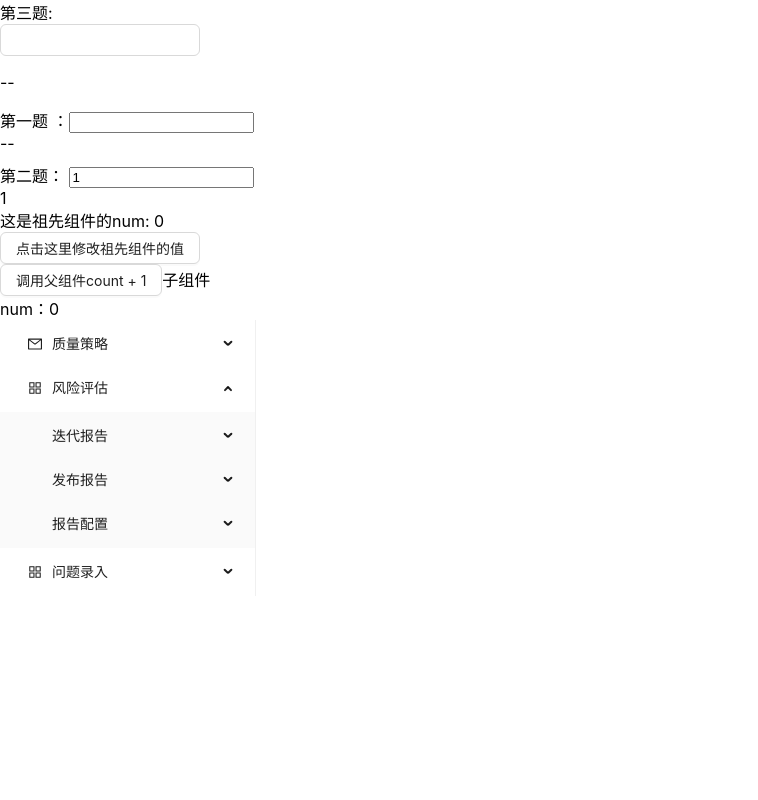
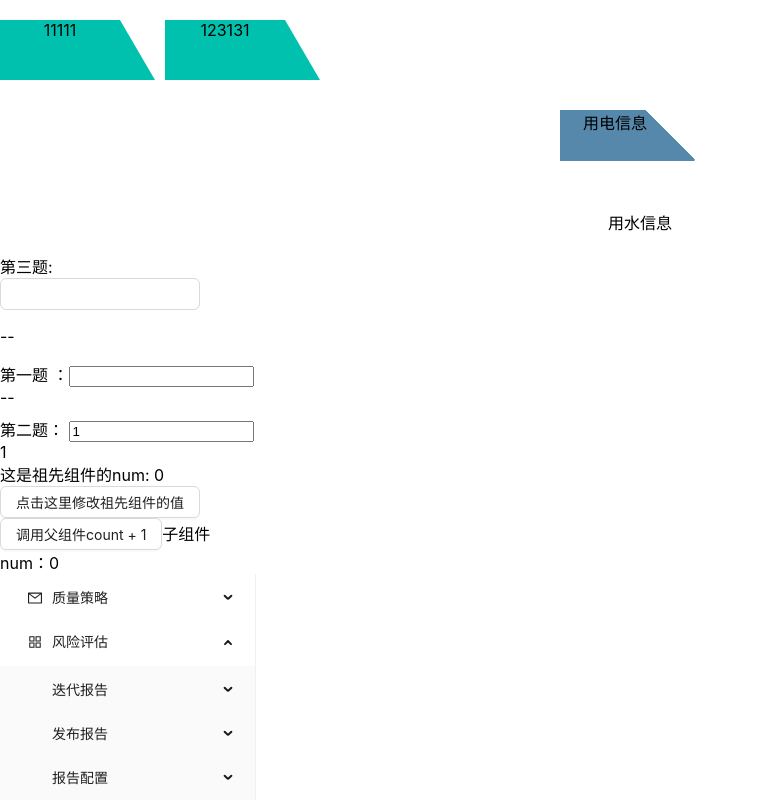
Before and after one commit to TalentedPlayerXXC/my-app, a React (Create React App) app: page / in a window 1280 px wide. Shown: the top 800 px of the page, without its empty margins (0-758 px from the left). Built offline with nearby package versions, Linux system fonts and the light colour scheme.

Commit message:
新增树形结构遍历&css相关&react错误边界

```diff
--- a/src/App.js
+++ b/src/App.js
@@ -1,7 +1,9 @@
-import { useRef, useState } from "react";
+import React, { useRef, useState, Suspense } from "react";
 import { Button, Input } from 'antd'
 import MenuList from "./MenuList";
 import myContext from './redux/reducer'
+import Tabs from "./Tabs";
+import CatchError from "./CatchError";
 import "./App.css";
 // import Counter from "./Count";
 // import useCountdown from "./useCountdown";
@@ -12,7 +14,6 @@ import "./App.css";
 import TableList from './TableList.tsx'
 import { MyInput, MyInput1 } from './MyInput'
 import FormItem from "./FormItem";
-
 function App() {
   const [count, setCount] = useState(0)
   const [val, setVal] = useState('1')
@@ -23,19 +24,12 @@ function App() {
   //   // 调用子组件num加一
   // }
   return (
-    // <Provider store={store}>
-    //   <div>
-    //     {/* <input ref={dom} /> */}
-    //     {/* <Button onClick={() => console.log(dom.current.value)}>get iptVal</Button> */}
-    //     {/* <UseReducer />  */}
-    //     <MenuList />
-    //     {/* {console.log(dom)} */}
-    //   </div>
-    // </Provider>
-    // <div onClick={getRef}>
     <div>
+      <Tabs />
+      <Suspense fallback={<>Loading......</>}>
         <div>
-        第三题: <FormItem name='ceshi'>
+          第三题:
+          <FormItem name='ceshi'>
             <Input style={{ width: 200 }} />
           </FormItem>
         </div>
@@ -45,6 +39,7 @@ function App() {
         <div style={{ marginTop: 10 }}>
           第二题： <MyInput1 value={val} onChange={e => setVal(e)} />
         </div>
+      </Suspense>
 
       {/* 父组件count: {count}
       <Button onClick={() => dom?.current?.setNum((s) => s + 1)}>子组件num + 1</Button> */}
@@ -53,7 +48,10 @@ function App() {
         count, setCount
       }}>
         <MenuList ref={dom} setCount={setCount} />
+        {/* 使用错误捕获组件包裹 */}
+        <CatchError>
           <TableList />
+        </CatchError>
       </myContext.Provider>
       {/* {console.log(dom)} */}
       <Button onClick={() => console.log(dom.current.value)}>get iptVal</Button>
--- /dev/null
+++ b/src/CatchError.jsx
@@ -0,0 +1,33 @@
+import React from "react";
+class CatchError extends React.Component {
+    constructor(props) {
+        super(props);
+        this.state = { hasError: false };
+    }
+
+    static getDerivedStateFromError(error) {
+        // 更新 state 使下一次渲染能够显示降级后的 UI
+        return { hasError: true };
+    }
+
+    componentDidCatch(error, errorInfo) {
+        // 你同样可以将错误日志上报给服务器
+        console.log(error, errorInfo, 'didCatch');
+        this.setState({
+            hasError: true
+        })
+        // logErrorToMyService(error, errorInfo);
+    }
+
+    render() {
+        return (
+            <>
+                {
+                    this.state.hasError ? <h1>有错误</h1> : this.props.children
+                }
+            </>
+        )
+    }
+}
+
+export default CatchError;
--- a/src/TableList.tsx
+++ b/src/TableList.tsx
@@ -86,7 +86,7 @@ function TableList(): any {
       case "warn":
         return <Tag color="red">warn</Tag>;
       default:
-        break;
+        return '--'
     }
   };
   const renderTagColor = (type: string) => {
@@ -213,7 +213,7 @@ function TableList(): any {
           <Popconfirm
             title=""
             description="确认删除吗？"
-            onConfirm={() => confirm(record?.id)}
+            onConfirm={() => this.confirm(record?.id)}
             // onCancel={cancel}
             okText="是"
             cancelText="否"
@@ -280,12 +280,6 @@ function TableList(): any {
 
   return (
     <div style={{ padding: 20 }}>
-      {/* <UseCountdown
-      day = {0}
-      hour = {0}
-      minute = {0}
-      second = {10}
-      /> */}
       <div style={{ display: "flex" }}>
         <div>
           名称：{" "}
@@ -320,7 +314,8 @@ function TableList(): any {
         }}
       >
         <h3>应用列表</h3>
-        <Button onClick={() => showModal("create", {})} type="primary">
+        {/* <Button onClick={() => showModal("create", {})} type="primary"> */}
+        <Button onClick={() => { throw new Error('111') }} type="primary">
           新建
         </Button>
       </div>
--- /dev/null
+++ b/src/Tabs.js
@@ -0,0 +1,18 @@
+
+import './tabs.css'
+const Tabs = () => {
+    return (
+        <div className='tabs' style={{ marginTop: 20, marginBottom: 20 }}>
+            <div style={{ display: 'flex', }}>
+                <div className='tab1show'></div>
+                <div className='tab2show'></div>
+            </div>
+            <div style={{ marginTop: 30 }}>
+                <div className='tab1hide'>用电信息</div>
+                <div className='tab2hide'>用水信息</div>
+            </div>
+        </div>
+    )
+}
+
+export default Tabs
--- /dev/null
+++ b/src/tabs.css
@@ -0,0 +1,78 @@
+.tabs>div {
+    text-align: center;
+}
+
+.tab1show {
+    /* margin-left: 20px; */
+    /* position: relative; */
+    /* z-index: 99; */
+    /* position: relative;
+    width: 120px;
+    height: 0;
+    margin-left: 1px;
+    border-left: 0;
+    border-top: 0;
+    border-right: 35px solid transparent;
+    border-bottom: 60px solid #00C1AE; */
+}
+
+.tab1show::before {
+    display: inline-block;
+    content: '11111';
+    text-align: center;
+    /* line-height: 60px; */
+    width: 120px;
+    height: 0;
+    border-left: 0;
+    border-top: 0;
+    border-right: 35px solid transparent;
+    border-bottom: 60px solid #00C1AE;
+}
+
+.tab2show {
+    /* position: relative; */
+    /* margin-left: -36px; */
+    /* width: 120px;
+    height: 0;
+    border-bottom: 0;
+    border-right: 0;
+    border-left: 35px solid transparent;
+    border-top: 60px solid #00C1AE; */
+
+}
+
+.tab2show::before {
+    /* position: absolute; */
+    display: inline-block;
+    content: '123131    ';
+    text-align: center;
+    /* line-height: 60px; */
+    margin-left: 10px;
+    width: 120px;
+    height: 0;
+    /* border-bottom: 0;
+    border-right: 0;
+    border-left: 35px solid transparent;
+    border-top: 60px solid #00C1AE; */
+    border-left: 0;
+    border-top: 0;
+    border-right: 35px solid transparent;
+    border-bottom: 60px solid #00C1AE;
+}
+
+
+.tab1hide {
+    display: inline-block;
+    margin-right: 50px;
+    width: 160px;
+    height: 100px;
+    background: #58a;
+    /* line-height: 1px; */
+    background:
+        linear-gradient(-135deg, transparent 35px, #58a 0)top right,
+        linear-gradient(90deg, transparent 25px, #58a 0)top left;
+    background-size: 51% 51%;
+    background-repeat: no-repeat;
+}
+
+.tab2hide {}
```
Also changed, not shown: bishi1.html (added, +69 -0 lines), css复习.html (+47 -0 lines), demo.html (+26 -15 lines). Lines whose indentation alone changed are shown as unchanged.
